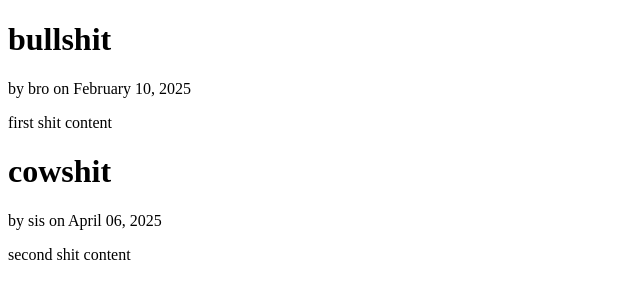
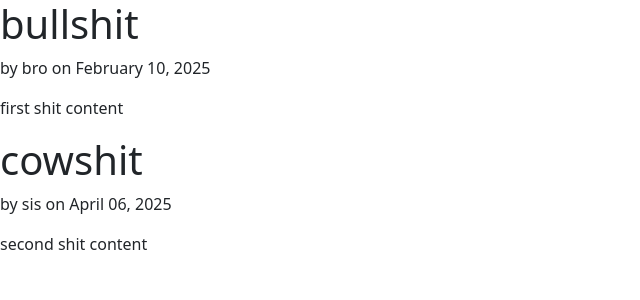
Before and after one commit to Prajwal-Jagadeesh-Guliyavar/Blog-application, a Django app: page / in a window 1280 px wide. Shown: the top 300 px of the page, without its empty margins (0-640 px from the left). Run offline with Django 5.2, Linux system fonts and the light colour scheme.

Commit message:
the bootstrap starter page is added to the base template to make the ease of the use of the bootstrap classes.

```diff
--- a/blog/templates/blog/base.html
+++ b/blog/templates/blog/base.html
@@ -1,6 +1,14 @@
 <!DOCTYPE html>
 <html lang="en">
 <head>
+
+    <!-- Required meta tags -->
+    <meta charset="utf-8">
+    <meta name="viewport" content="width=device-width, initial-scale=1, shrink-to-fit=no">
+
+    <!-- Bootstrap 5.3 CSS -->
+    <link href="https://cdn.jsdelivr.net/npm/bootstrap@5.3.0-alpha1/dist/css/bootstrap.min.css" rel="stylesheet" integrity="sha384-pmMY6LjOwP1goJbeML9bi94RHqBebzI0JFi2EWKh1yM/evjuZG7BoRCG7CXEiLsl" crossorigin="anonymous">
+
     {% if title%}
         <title>My Blog - {{title}}</title>
     {%else%}
@@ -9,5 +17,8 @@
 </head>
 <body>
     {% block content %}{%endblock%}
+
+    <script src="https://cdn.jsdelivr.net/npm/bootstrap@5.3.0-alpha1/dist/js/bootstrap.bundle.min.js" integrity="sha384-w76A2Y1K6PsG3fF6tftHfdaLfX2LvHX8FxBEj0WQ1Y5nJEw4h3JoZn1+1hbGGFoy" crossorigin="anonymous"></script>
+
 </body>
 </html>
```
